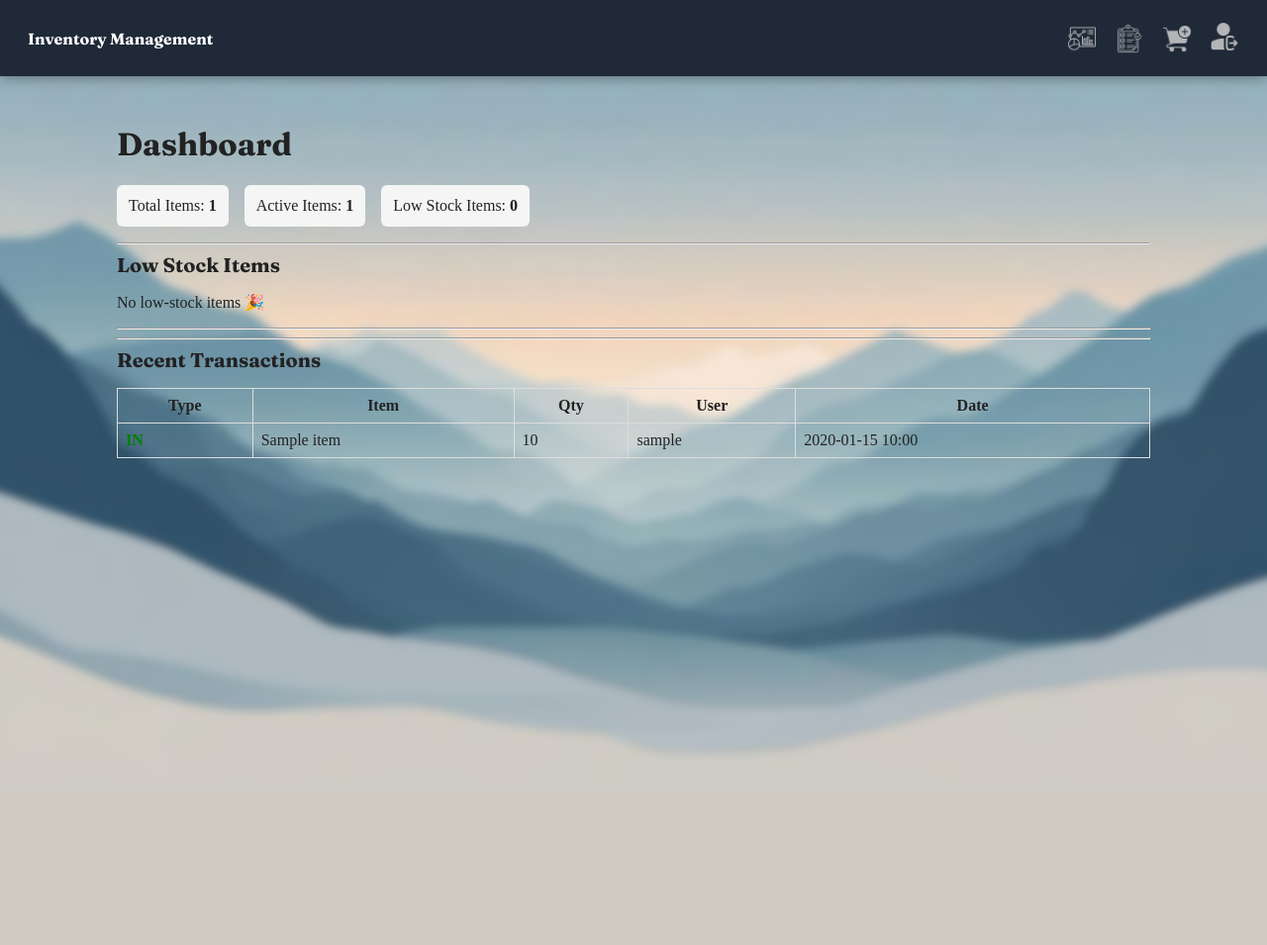
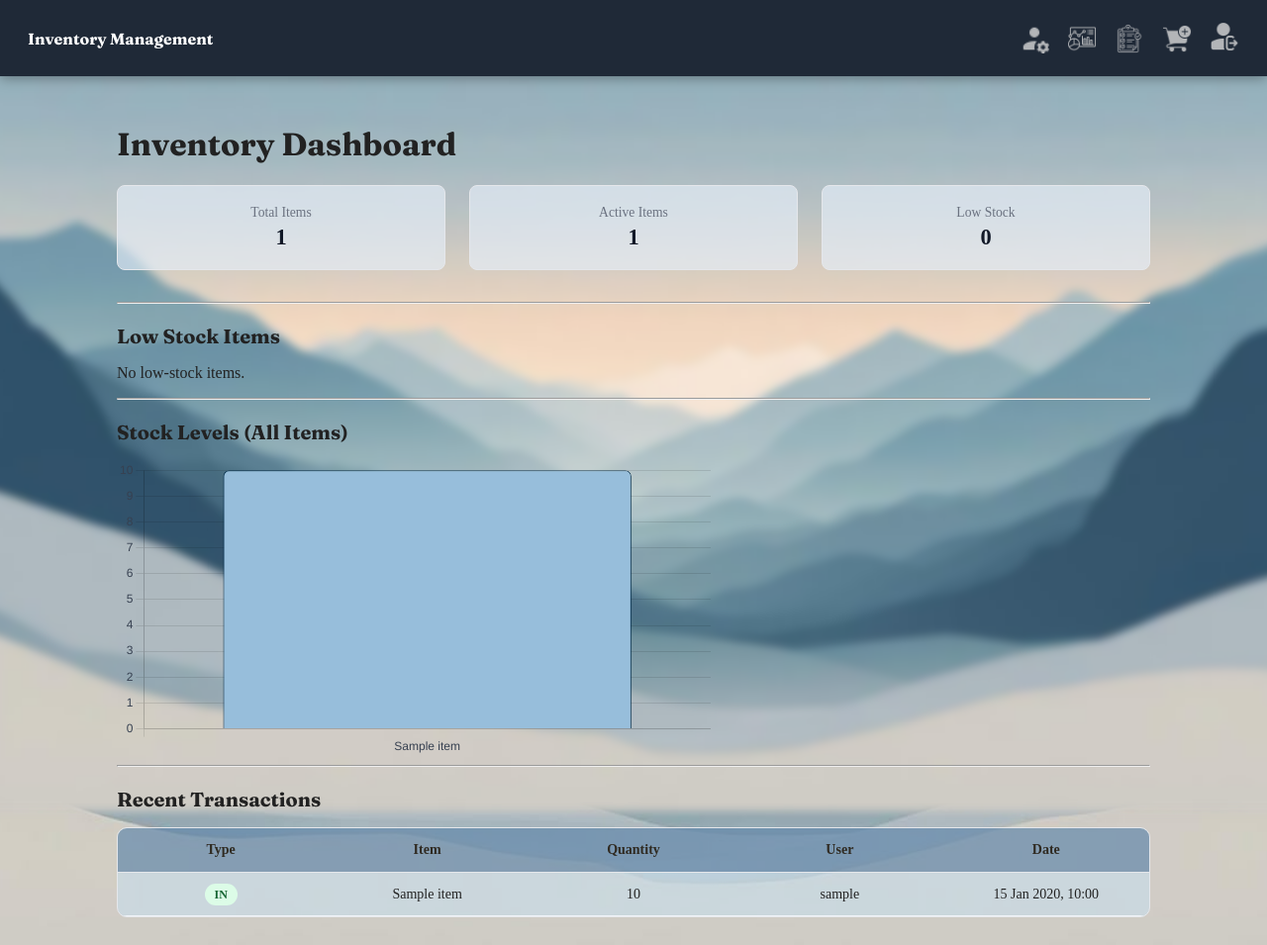
Before and after one commit to 06Pseudo06/inventory-management-system, a Django app: page / in a window 1280 px wide. Shown: the whole page at 99% size. Before the commit the page ends 763 px from the top, so only its background shows below. Run offline with Django 5.2, Linux system fonts and the light colour scheme; a user stored in the database is signed in; tables that the repository leaves empty hold one stand-in row (values such as "Sample post").

Commit message:
Inventory_Management v3

```diff
--- a/inventory/static/inventory/styles.css
+++ b/inventory/static/inventory/styles.css
@@ -26,6 +26,9 @@ h1, h2, h3, .nav-left strong {
     font-family: 'Fraunces', serif;
 }
 
+hr {
+    margin-bottom: 20px;
+}
 .table,
 .form,
 .message,
@@ -430,42 +433,163 @@ textarea {
         font-size: 18px;
     }
 }
+/* ============ Dashboard ============ */
 
-/* ============DashBoard=============== */
+/* ---------- Stats Cards ---------- */
 
 .stats {
     display: flex;
-    gap: 1rem;
-    margin-bottom: 1rem;
+    gap: 1.5rem;
+    margin-bottom: 2rem;
 }
 
-.stats div {
-    padding: 0.75rem;
-    background: #f5f5f5;
+.stat-card {
+    flex: 1;
+    background: #e6f0fba3;
+    border: 1px solid #e5e7eb;
+    border-radius: 8px;
+    padding: 1.2rem;
+    text-align: center;
+}
+
+.stat-card span {
+    display: block;
+    font-size: 0.85rem;
+    color: #6b7280;
+    margin-bottom: 0.25rem;
+}
+
+.stat-card strong {
+    font-size: 1.4rem;
+    color: #111827;
+}
+
+/* ========== Dashboard Tables (Merged with .table) ========== */
+
+.dashboard .table {
+    border-collapse: collapse;
+    margin-top: 0.75rem;
+    background: #f9f3e9;
+    border-radius: 10px;
+    overflow: hidden;
+}
+
+/* table cells */
+.dashboard .table th,
+.dashboard .table td {
+    padding: 12px 16px;
+    font-size: 14px;
+    border-bottom: 1px solid rgba(0, 0, 0, 0.08);
+}
+
+/* header */
+.dashboard .table th {
+    background: rgba(240, 237, 231, 0.053);
+    font-weight: 600;
+    color: #2f2a21;
+    text-align: center;
+}
+
+/* ---------- Low Stock ---------- */
+
+
+.dashboard .table.low-stock-table {
+    width: 100%;
+    margin: 0 auto;
+}
+
+.dashboard .table.low-stock-table th,
+.dashboard .table.low-stock-table td {
+    text-align: center;
+}
+
+.low-stock-section {
+    display: flex;
+    justify-content: center;
+    margin-bottom: 30px;
+    margin-top: 10px;
+}
+
+
+.dashboard .low-stock {
+    background-color: var(--danger-soft, #fff5f5);
+}
+
+
+/* ---------- Transactions Table ---------- */
+
+.dashboard .txn-table {
+    width: 100%;
+    table-layout: fixed;
+
+    border: 1px solid #e5e7eb;
+    border-radius: 10px;
+    overflow: hidden;
+
+    border-collapse: separate;
+    border-spacing: 0;
+    background: #c7e2f57d;
+}
+
+/* header */
+.dashboard .txn-table thead th {
+    background: rgba(4, 54, 105, 0.35);
+    font-weight: 600;
+    color: #2f2a21;
+    text-align: center;
+
+    border-bottom: 1px solid #e5e7eb;
+}
+
+/* cells */
+.dashboard .txn-table th,
+.dashboard .txn-table td {
+    padding: 14px 16px;              /* more breathing room */
+    text-align: center;
+    font-size: 14px;
+}
+
+/* row separators */
+.dashboard .txn-table tbody tr {
+    border-bottom: 1px solid #f1f5f9;
+}
+
+/* last row cleanup */
+.dashboard .txn-table tbody tr:last-child {
+    border-bottom: none;
+}
+
+/* subtle hover */
+.dashboard .txn-table tbody tr:hover {
+    background-color: rgba(83, 116, 131, 0.471);
+}
+
+.dashboard .txn-table tbody tr {
+    box-shadow: inset 0 -1px 0 #f1f5f9;
+}
+
+/* ---------- Badges ---------- */
+
+.txn-badge {
+    padding: 4px 10px;
+    border-radius: 999px;
+    font-size: 12px;
+    font-weight: 600;
+}
+
+.txn-badge.in {
+    background: #dcfce7;
+    color: #166534;
+}
+
+.txn-badge.out {
+    background: #fee2e2;
+    color: #991b1b;
+}
+
+/* ---------- Chart ---------- */
+
+#stockChart {
+    margin-top: 1rem;
     border-radius: 6px;
 }
-
-table {
-    width: 100%;
-    border-collapse: collapse;
-    margin-top: 0.5rem;
-}
-
-th, td {
-    border: 1px solid #ddd;
-    padding: 0.5rem;
-}
-
-.low-stock {
-    background-color: #ffe6e6;
-}
-
-.badge-in {
-    color: green;
-    font-weight: bold;
-}
-
-.badge-out {
-    color: red;
-    font-weight: bold;
-}
--- a/inventory/templates/inventory/base.html
+++ b/inventory/templates/inventory/base.html
@@ -14,6 +14,12 @@
     </div>
 
     <div class="nav-right icon-nav">
+
+        {% if request.user.is_superuser %}
+            <a href="/admin/" class="nav-icon" data-label="Admin Panel">
+                <img src="{% static 'inventory/admin.png' %}" alt="Admin">
+            </a>
+        {% endif %}
 
         <a href="{% url 'dashboard' %}" class="nav-icon" data-label="Dashboard">
             <img src="{% static 'inventory/dashboard.png' %}" alt="Dashboard">
@@ -53,5 +59,6 @@
 
 </main>
 
+{% block scripts %}{% endblock %}
 </body>
 </html>
--- a/inventory/templates/inventory/dashboard.html
+++ b/inventory/templates/inventory/dashboard.html
@@ -1,24 +1,42 @@
 {% extends "inventory/base.html" %}
 
 {% block content %}
-<h1>Dashboard</h1>
+<div class="dashboard">
 
+<h1>Inventory Dashboard</h1>
+
+<!-- ================= Stats ================= -->
 <div class="stats">
-    <div>Total Items: <strong>{{ total_items }}</strong></div>
-    <div>Active Items: <strong>{{ active_items }}</strong></div>
-    <div>Low Stock Items: <strong>{{ low_stock_items|length }}</strong></div>
+    <div class="stat-card">
+        <span>Total Items</span>
+        <strong>{{ total_items }}</strong>
+    </div>
+    <div class="stat-card">
+        <span>Active Items</span>
+        <strong>{{ active_items }}</strong>
+    </div>
+    <div class="stat-card">
+        <span>Low Stock</span>
+        <strong>{{ low_stock_items|length }}</strong>
+    </div>
 </div>
 
 <hr>
 
+<!-- ================= Low Stock ================= -->
 <h2>Low Stock Items</h2>
+
 {% if low_stock_items %}
-<table>
+<div class="low-stock-section">
+    <table class="table low-stock-table">
+        <thead>
             <tr>
                 <th>Name</th>
                 <th>Quantity</th>
                 <th>Min Threshold</th>
             </tr>
+        </thead>
+        <tbody>
             {% for item in low_stock_items %}
             <tr class="low-stock">
                 <td>{{ item.name }}</td>
@@ -26,81 +44,107 @@
                 <td>{{ item.min_threshold }}</td>
             </tr>
             {% endfor %}
+        </tbody>
     </table>
+</div>
 {% else %}
-<p>No low-stock items 🎉</p>
+<p>No low-stock items.</p>
 {% endif %}
 
 <hr>
 
-{% if low_stock_items %}
-<h2>Stock Levels</h2>
-<canvas id="stockChart" height="100"></canvas>
-
+<!-- ================= Stock Chart ================= -->
+<h2>Stock Levels (All Items)</h2>
+<canvas id="stockChart" width="600" height="300"></canvas>
 {{ stock_chart_data|json_script:"stock-data" }}
-
-{% endif %}
 
 <hr>
 
+<!-- ================= Transactions ================= -->
 <h2>Recent Transactions</h2>
+
 {% if recent_transactions %}
-<table>
+<table class="txn-table">
+    <thead>
         <tr>
             <th>Type</th>
             <th>Item</th>
-        <th>Qty</th>
+            <th>Quantity</th>
             <th>User</th>
             <th>Date</th>
         </tr>
+    </thead>
+    <tbody>
         {% for txn in recent_transactions %}
         <tr>
             <td>
                 {% if txn.transaction_type == "IN" %}
-                <span class="badge-in">IN</span>
+                    <span class="txn-badge in">IN</span>
                 {% else %}
-                <span class="badge-out">OUT</span>
+                    <span class="txn-badge out">OUT</span>
                 {% endif %}
             </td>
             <td>{{ txn.item.name }}</td>
             <td>{{ txn.quantity }}</td>
             <td>{{ txn.performed_by }}</td>
-        <td>{{ txn.created_at|date:"Y-m-d H:i" }}</td>
+            <td>{{ txn.created_at|date:"d M Y, H:i" }}</td>
         </tr>
         {% endfor %}
+    </tbody>
 </table>
+
 {% else %}
 <p>No transactions yet.</p>
 {% endif %}
+
+</div>  <!-- ✅ dashboard wrapper closed properly -->
 {% endblock %}
 
 {% block scripts %}
-<script src="https://cdn.jsdelivr.net/npm/chart.js@4.4.1"></script>
+<script src="https://cdnjs.cloudflare.com/ajax/libs/Chart.js/4.4.0/chart.umd.min.js"></script>
 
 <script>
-const dataElement = document.getElementById("stock-data");
-const ctx = document.getElementById("stockChart");
+(function () {
+    const dataEl = document.getElementById("stock-data");
+    const canvas = document.getElementById("stockChart");
 
-if (dataElement && ctx) {
-    const items = JSON.parse(dataElement.textContent);
+    if (!dataEl || !canvas) return;
 
-    new Chart(ctx, {
+    const items = JSON.parse(dataEl.textContent);
+    if (!items.length) return;
+
+    new Chart(canvas, {
         type: "bar",
         data: {
-            labels: items.map(item => item.name),
+            labels: items.map(i => i.name),
             datasets: [{
-                label: "Quantity",
-                data: items.map(item => item.quantity),
-                backgroundColor: "#4f46e5"
+                data: items.map(i => i.quantity),
+                backgroundColor:  "#97BEDB",
+                borderColor: "#022C4A",
+                borderWidth: 1,
+                borderRadius: 6,
+                hoverBackgroundColor: "#376482"
             }]
         },
         options: {
-            responsive: true,
+            responsive: false,
+            animation: false,
             plugins: {
-                legend: { display: false }
+                legend: { display: false },
+                tooltip: {
+                    backgroundColor: "#111827",
+                    padding: 10
+                }
+            },
+            scales: {
+                x: { ticks: { color: "#374151" } },
+                y: {
+                    beginAtZero: true,
+                    ticks: { color: "#374151" }
+                }
             }
         }
     });
-}
+})();
 </script>
 {% endblock %}
--- a/inventory/views/dashboard_views.py
+++ b/inventory/views/dashboard_views.py
@@ -10,16 +10,17 @@ def dashboard(request):
     if not request.user.is_staff:
         raise PermissionDenied
 
+    all_items = Item.objects.all()
     low_stock_qs = Item.objects.low_stock()
-    recent_txn_qs = Transaction.objects.recent(20)
+    recent_txn_qs = Transaction.objects.recent(6)
 
-    # ✅ Convert queryset → serializable data
+    # Chart data → ALL items
     stock_chart_data = list(
-        low_stock_qs.values("name", "quantity")
+        all_items.values("name", "quantity")
     )
 
     context = {
-        "total_items": Item.objects.count(),
+        "total_items": all_items.count(),
         "active_items": Item.objects.active().count(),
         "low_stock_items": low_stock_qs,
         "recent_transactions": recent_txn_qs,
```
Also changed, not shown: inventory/static/inventory/admin.png (added). Lines whose indentation alone changed are shown as unchanged.
